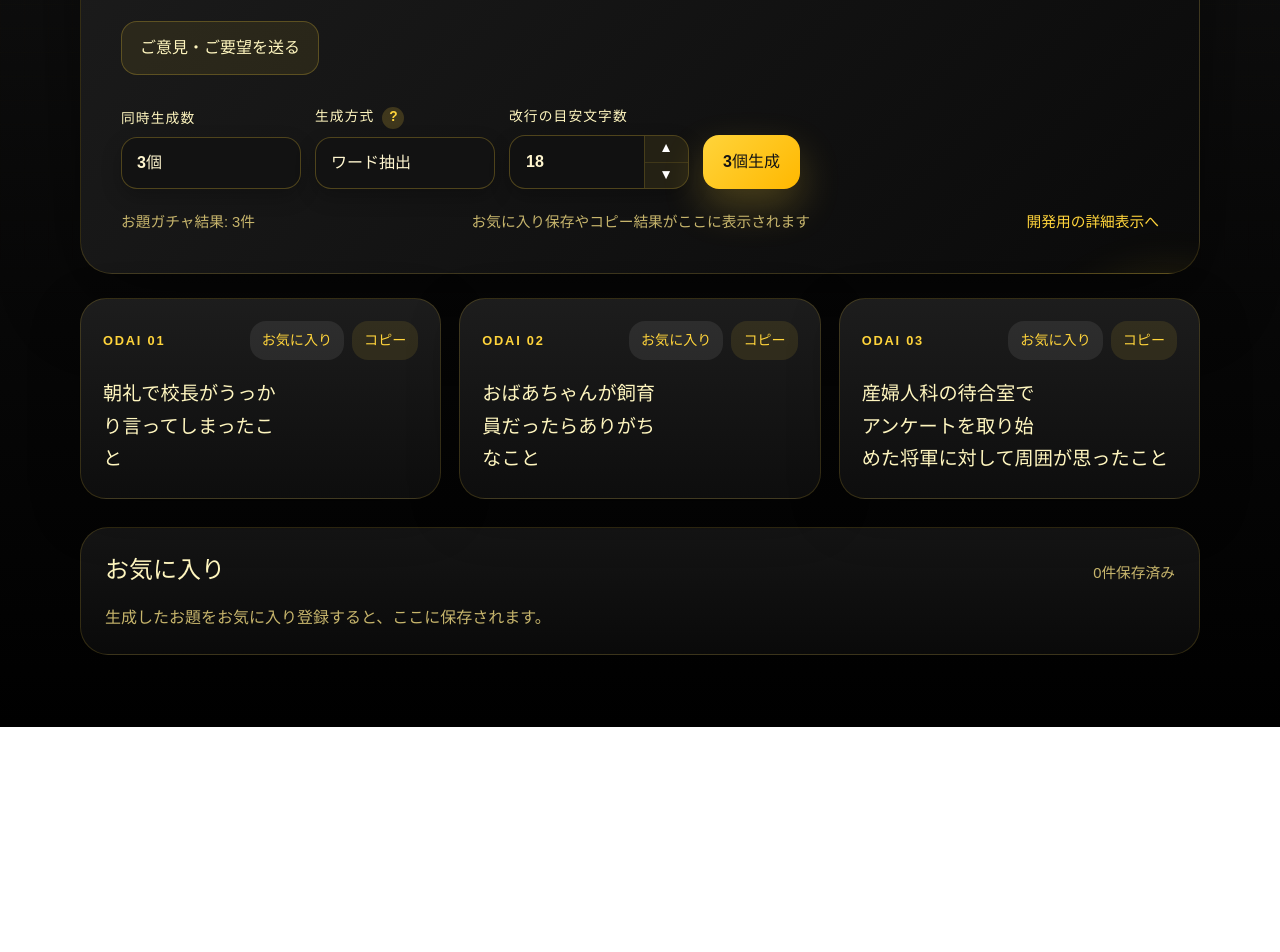
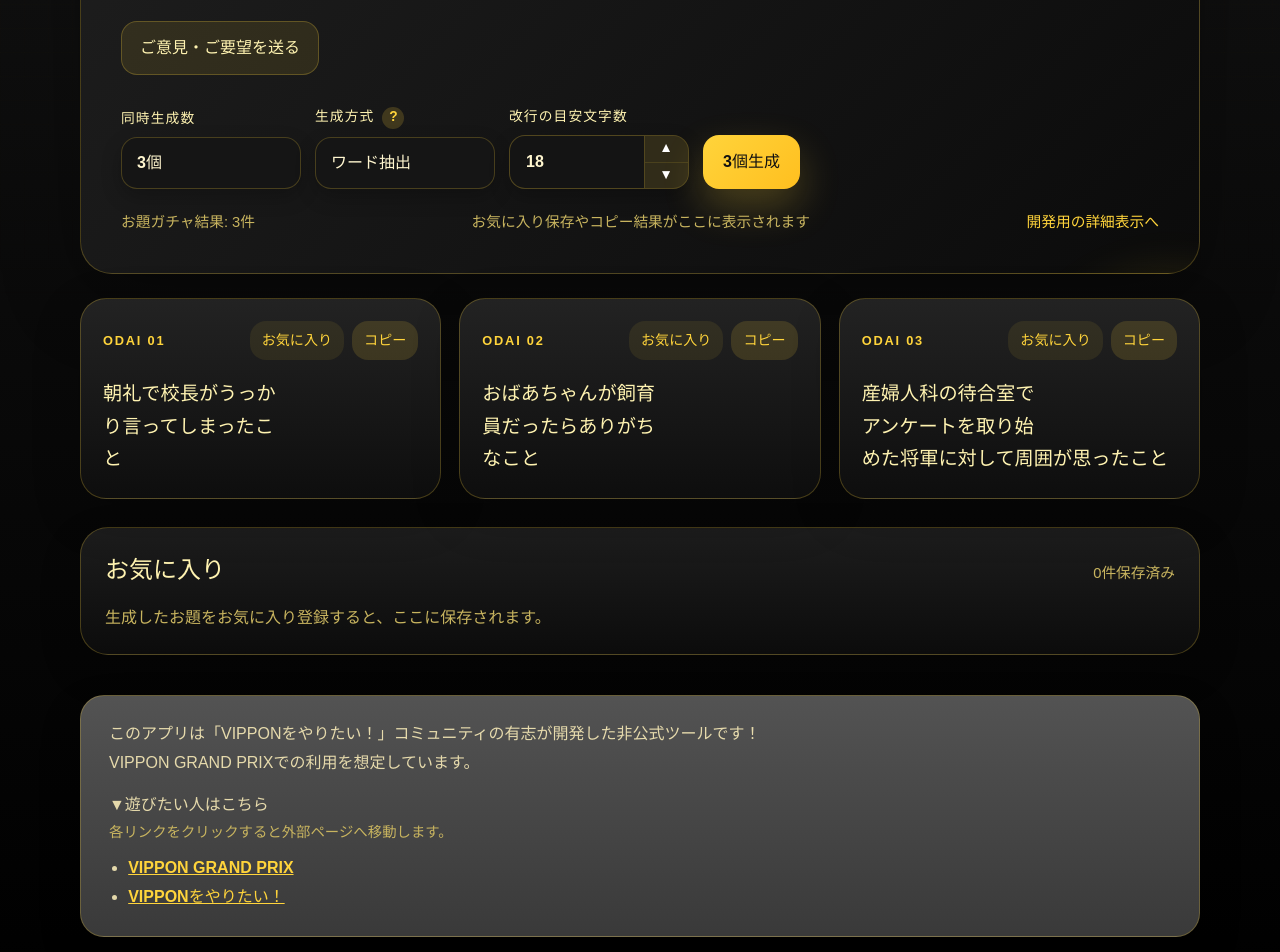
Before and after one commit to Mount-Book/Random-Topic-Generator, a React (Vite) app: page / in a window 1280 px wide. Shown: the part 380-1332 px from the top of the page. Before the commit the page ends 1107 px from the top, so only its background shows below. Built offline with nearby package versions, Linux system fonts and the light colour scheme.

Commit message:
関係リンク等の追加

```diff
--- a/src/App.tsx
+++ b/src/App.tsx
@@ -24,6 +24,37 @@ function App() {
         onRemove={topicGenerator.handleRemoveSavedTopic}
         savedTopics={topicGenerator.savedTopics}
       />
+      <footer className="app-footer" aria-label="アプリについて">
+        <p>
+          このアプリは「VIPPONをやりたい！」コミュニティの有志が開発した非公式ツールです！
+          <br />
+          VIPPON GRAND PRIXでの利用を想定しています。
+        </p>
+        <div className="app-footer-links">
+          <p>▼遊びたい人はこちら</p>
+          <p className="app-footer-note">各リンクをクリックすると外部ページへ移動します。</p>
+          <ul>
+            <li>
+              <a
+                href="https://vrchat.com/home/world/wrld_d1fb2521-2a83-49a3-849a-47ed423a7dad/info"
+                rel="noreferrer"
+                target="_blank"
+              >
+                VIPPON GRAND PRIX
+              </a>
+            </li>
+            <li>
+              <a
+                href="https://vrchat.com/home/group/grp_52c6b9a4-f992-4a4a-9998-e06fb13503e5"
+                rel="noreferrer"
+                target="_blank"
+              >
+                VIPPONをやりたい！
+              </a>
+            </li>
+          </ul>
+        </div>
+      </footer>
     </main>
   )
 }
--- a/src/index.css
+++ b/src/index.css
@@ -7,7 +7,7 @@
     sans-serif;
   line-height: 1.5;
   font-weight: 400;
-  color: #f2e2a2;
+  color: #f1df8d;
   background:
     radial-gradient(circle at top, rgba(255, 212, 59, 0.14), transparent 28%),
     linear-gradient(180deg, #151515 0%, #090909 54%, #000000 100%);
@@ -15,12 +15,15 @@
   text-rendering: optimizeLegibility;
   -webkit-font-smoothing: antialiased;
   -moz-osx-font-smoothing: grayscale;
-  --heading-color: #fff6bf;
-  --muted-color: #c7b56c;
+  --heading-color: #fff3b1;
+  --muted-color: #c8b45f;
   --accent-strong: #ffd43b;
-  --panel-dark: #121212;
-  --panel-deep: #1b1b1b;
-  --line-color: rgba(255, 212, 59, 0.16);
+  --accent-soft: #ffbf1f;
+  --panel-dark: #111111;
+  --panel-deep: #1d1d1d;
+  --surface-elevated: rgba(20, 20, 20, 0.94);
+  --surface-muted: rgba(34, 34, 34, 0.9);
+  --line-color: rgba(255, 212, 59, 0.24);
 }
 
 * {
@@ -35,6 +38,9 @@ body {
   margin: 0;
   min-width: 320px;
   min-height: 100vh;
+  background:
+    radial-gradient(circle at top, rgba(255, 212, 59, 0.14), transparent 28%),
+    linear-gradient(180deg, #151515 0%, #090909 54%, #000000 100%);
 }
 
 body::before {
--- a/src/styles/hero.css
+++ b/src/styles/hero.css
@@ -5,9 +5,9 @@
   border: 1px solid var(--line-color);
   border-radius: 32px;
   background:
-    radial-gradient(circle at top right, rgba(255, 212, 59, 0.22), transparent 24%),
-    linear-gradient(135deg, rgba(31, 31, 31, 0.98), rgba(10, 10, 10, 0.98));
-  box-shadow: 0 24px 80px rgba(0, 0, 0, 0.45);
+    radial-gradient(circle at top right, rgba(255, 212, 59, 0.2), transparent 22%),
+    linear-gradient(135deg, rgba(33, 33, 33, 0.98), rgba(11, 11, 11, 0.99));
+  box-shadow: 0 24px 80px rgba(0, 0, 0, 0.3);
 }
 
 .hero-panel::after {
@@ -109,10 +109,10 @@
 .count-picker select,
 .count-picker input {
   padding: 14px 16px;
-  background: rgba(18, 18, 18, 0.96);
+  background: rgba(21, 21, 21, 0.96);
   color: #fff6cf;
   box-shadow:
-    inset 0 0 0 1px rgba(255, 212, 59, 0.26),
+    inset 0 0 0 1px rgba(255, 212, 59, 0.22),
     0 8px 20px rgba(0, 0, 0, 0.22);
 }
 
@@ -130,7 +130,7 @@
   align-items: stretch;
   overflow: hidden;
   border: 1px solid rgba(255, 212, 59, 0.26);
-  background: rgba(18, 18, 18, 0.96);
+  background: rgba(21, 21, 21, 0.96);
   box-shadow: 0 8px 20px rgba(0, 0, 0, 0.22);
 }
 
@@ -163,7 +163,7 @@
   grid-template-rows: 1fr 1fr;
   width: 44px;
   border-left: 1px solid rgba(255, 212, 59, 0.16);
-  background: rgba(255, 212, 59, 0.08);
+  background: rgba(255, 212, 59, 0.12);
 }
 
 .stepper-button {
@@ -213,8 +213,8 @@
     transform 180ms ease,
     box-shadow 180ms ease,
     background-color 180ms ease;
-  background: linear-gradient(135deg, #ffd43b, #ffb800);
-  color: #141414;
+  background: linear-gradient(135deg, #ffd43b, #ffbf1f);
+  color: #111111;
   box-shadow: 0 18px 40px rgba(255, 212, 59, 0.24);
 }
 
@@ -222,7 +222,7 @@
   padding: 14px 18px;
   border: 1px solid rgba(255, 212, 59, 0.24);
   border-radius: 16px;
-  background: rgba(255, 212, 59, 0.08);
+  background: rgba(255, 212, 59, 0.1);
   color: var(--heading-color);
   font: inherit;
   font-weight: 700;
@@ -285,7 +285,7 @@
   border-radius: 24px;
   background:
     radial-gradient(circle at top right, rgba(255, 212, 59, 0.14), transparent 28%),
-    linear-gradient(180deg, rgba(26, 26, 26, 0.98), rgba(12, 12, 12, 0.98));
+    linear-gradient(180deg, rgba(30, 30, 30, 0.98), rgba(12, 12, 12, 0.98));
   box-shadow: 0 24px 80px rgba(0, 0, 0, 0.45);
   scrollbar-gutter: stable;
 }
@@ -302,7 +302,7 @@
   height: 40px;
   border: 0;
   border-radius: 999px;
-  background: rgba(255, 255, 255, 0.08);
+  background: rgba(255, 212, 59, 0.12);
   color: var(--heading-color);
   font: inherit;
   font-size: 1.4rem;
@@ -310,7 +310,7 @@
 }
 
 .modal-close-button:hover {
-  background: rgba(255, 255, 255, 0.14);
+  background: rgba(255, 212, 59, 0.2);
 }
 
 .info-modal-list {
@@ -321,9 +321,9 @@
 
 .info-modal-card {
   padding: 18px 18px 16px;
-  border: 1px solid rgba(255, 255, 255, 0.08);
+  border: 1px solid rgba(255, 212, 59, 0.12);
   border-radius: 18px;
-  background: rgba(255, 255, 255, 0.04);
+  background: rgba(255, 212, 59, 0.05);
 }
 
 .info-modal-card.is-active {
@@ -353,7 +353,7 @@
   padding: 10px 14px;
   border: 0;
   border-radius: 12px;
-  background: rgba(255, 255, 255, 0.1);
+  background: rgba(255, 212, 59, 0.12);
   color: var(--heading-color);
   font: inherit;
   font-size: 0.86rem;
@@ -362,7 +362,7 @@
 }
 
 .mode-select-button:hover {
-  background: rgba(255, 255, 255, 0.16);
+  background: rgba(255, 212, 59, 0.18);
 }
 
 .mode-select-button.is-active {
@@ -432,7 +432,7 @@
   padding: 14px 16px;
   border: 1px solid rgba(255, 212, 59, 0.2);
   border-radius: 16px;
-  background: rgba(18, 18, 18, 0.96);
+  background: rgba(21, 21, 21, 0.96);
   color: #fff6cf;
   box-shadow:
     inset 0 0 0 1px rgba(255, 212, 59, 0.06),
@@ -492,7 +492,7 @@
   padding: 14px 16px;
   border: 1px solid rgba(255, 212, 59, 0.14);
   border-radius: 16px;
-  background: rgba(255, 255, 255, 0.03);
+  background: rgba(255, 212, 59, 0.05);
   color: var(--heading-color);
 }
 
--- a/src/styles/layout.css
+++ b/src/styles/layout.css
@@ -9,6 +9,46 @@
   grid-template-columns: repeat(3, minmax(0, 1fr));
   gap: 18px;
   margin-top: 24px;
+}
+
+.app-footer {
+  margin-top: 40px;
+  padding: 24px 28px;
+  border: 1px solid var(--line-color);
+  border-radius: 24px;
+  background:
+    linear-gradient(180deg, rgba(88, 88, 88, 0.94), rgba(60, 60, 60, 0.96));
+  color: rgba(255, 241, 188, 0.86);
+  line-height: 1.8;
+  box-shadow: 0 18px 40px rgba(0, 0, 0, 0.22);
+}
+
+.app-footer p {
+  margin: 0;
+}
+
+.app-footer-links {
+  margin-top: 14px;
+}
+
+.app-footer-note {
+  margin-top: 8px;
+  color: var(--muted-color);
+  font-size: 0.9rem;
+}
+
+.app-footer-links ul {
+  margin: 8px 0 0;
+  padding-left: 1.2em;
+}
+
+.app-footer a {
+  color: var(--accent-strong);
+  font-weight: 700;
+}
+
+.app-footer a:hover {
+  color: #ffe27d;
 }
 
 @media (max-width: 920px) {
@@ -23,6 +63,12 @@
     padding: 20px 0 36px;
   }
 
+  .app-footer {
+    margin-top: 28px;
+    padding: 20px;
+    border-radius: 20px;
+  }
+
   .topic-grid {
     grid-template-columns: 1fr;
   }
--- a/src/styles/saved-panel.css
+++ b/src/styles/saved-panel.css
@@ -3,7 +3,8 @@
   padding: 24px;
   border: 1px solid var(--line-color);
   border-radius: 28px;
-  background: linear-gradient(180deg, rgba(22, 22, 22, 0.96), rgba(10, 10, 10, 0.96));
+  background: linear-gradient(180deg, rgba(30, 30, 30, 0.96), rgba(12, 12, 12, 0.98));
+  box-shadow: 0 16px 42px rgba(0, 0, 0, 0.18);
 }
 
 .saved-panel-header {
--- a/src/styles/topic-card.css
+++ b/src/styles/topic-card.css
@@ -2,9 +2,9 @@
   padding: 22px;
   border-radius: 26px;
   background:
-    linear-gradient(180deg, rgba(30, 30, 30, 0.96), rgba(14, 14, 14, 0.96));
+    linear-gradient(180deg, rgba(36, 36, 36, 0.96), rgba(14, 14, 14, 0.98));
   border: 1px solid var(--line-color);
-  box-shadow: 0 16px 48px rgba(0, 0, 0, 0.35);
+  box-shadow: 0 16px 48px rgba(0, 0, 0, 0.24);
   backdrop-filter: blur(12px);
 }
 
@@ -39,11 +39,11 @@
 }
 
 .copy-chip {
-  background: rgba(255, 212, 59, 0.1);
+  background: rgba(255, 212, 59, 0.14);
 }
 
 .save-chip {
-  background: rgba(255, 255, 255, 0.08);
+  background: rgba(255, 212, 59, 0.08);
 }
 
 .topic-text {
@@ -90,7 +90,7 @@
 .score-breakdown div {
   padding: 10px 12px;
   border-radius: 14px;
-  background: rgba(255, 255, 255, 0.05);
+  background: rgba(255, 212, 59, 0.06);
 }
 
 .score-breakdown dt,
```
